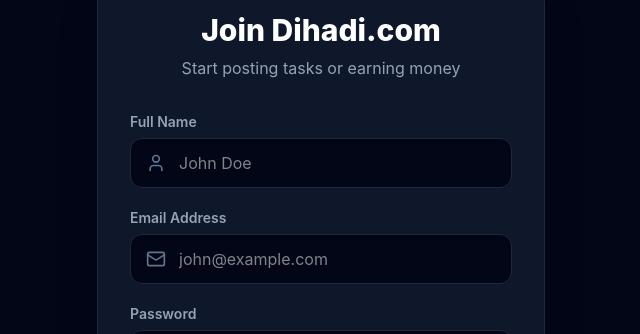
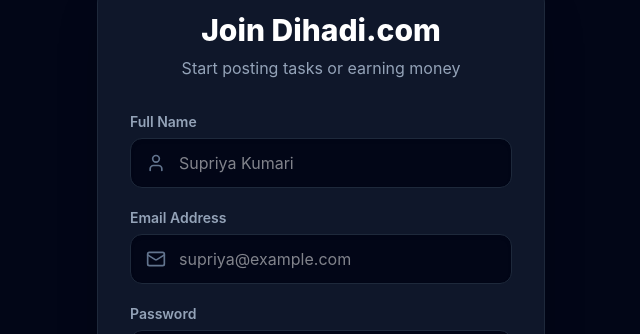
Before and after one commit to kumarisupriya-dev/Dihadi.com, a React (Vite) app in the folder frontend/: page /signup in a window 1280 px wide. Shown: the part 107-441 px from the top of the page, without its empty margins (319-959 px from the left). Built offline with nearby package versions, Linux system fonts and the light colour scheme; no server answers.

Commit message:
style(signup): update input placeholder values for full name, email, and password

```diff
--- a/frontend/src/pages/Signup.tsx
+++ b/frontend/src/pages/Signup.tsx
@@ -66,7 +66,7 @@
                             required
                             value={name}
                             onChange={(e) => setName(e.target.value)}
-                            placeholder="John Doe"
+                            placeholder="Supriya Kumari"
                             className="w-full bg-slate-950 border border-slate-850 focus:border-brand-500 rounded-xl py-3 pl-12 pr-4 text-white focus:outline-none transition-colors duration-200 shadow-inner"
                             />
                         </div>
@@ -80,7 +80,7 @@
                             required
                             value={email}
                             onChange={(e) => setEmail(e.target.value)}
-                            placeholder="john@example.com"
+                            placeholder="supriya@example.com"
                             className="w-full bg-slate-950 border border-slate-850 focus:border-brand-500 rounded-xl py-3 pl-12 pr-4 text-white focus:outline-none transition-colors duration-200 shadow-inner"
                             />
                         </div>
```
